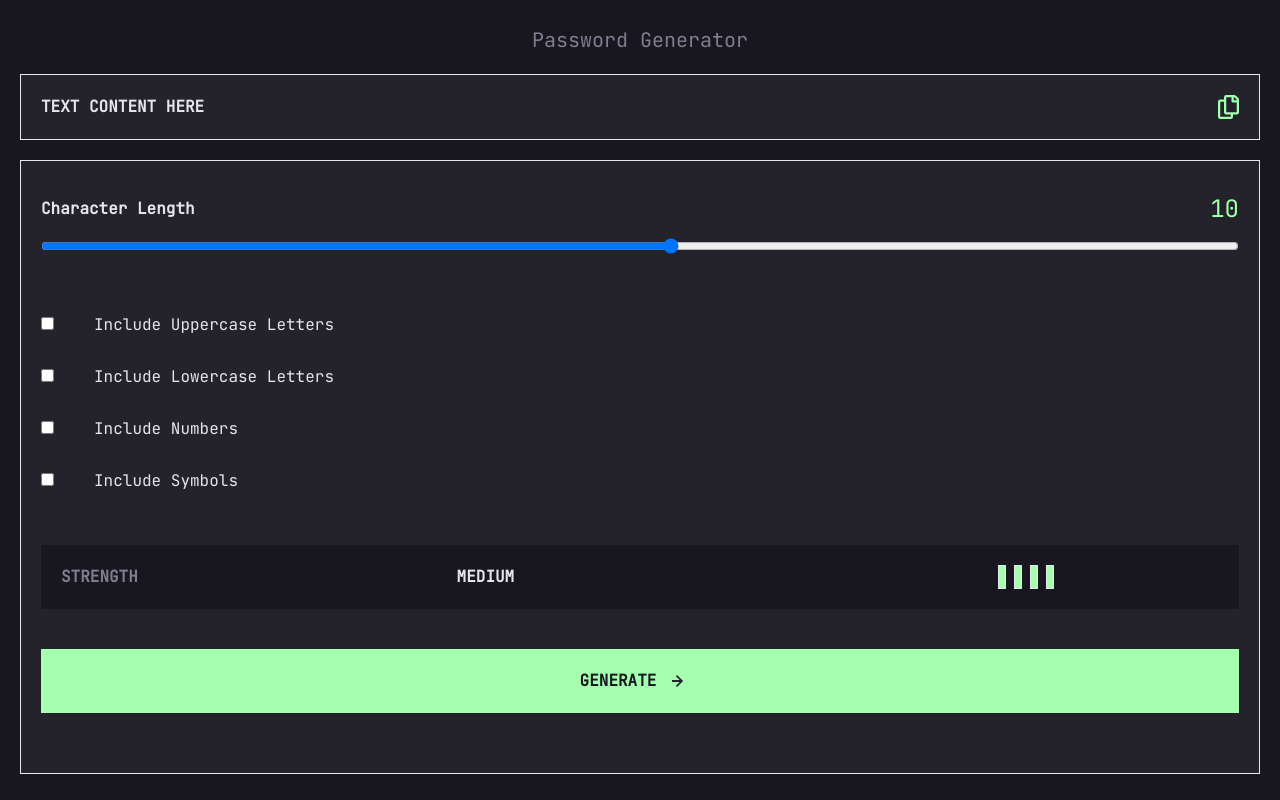
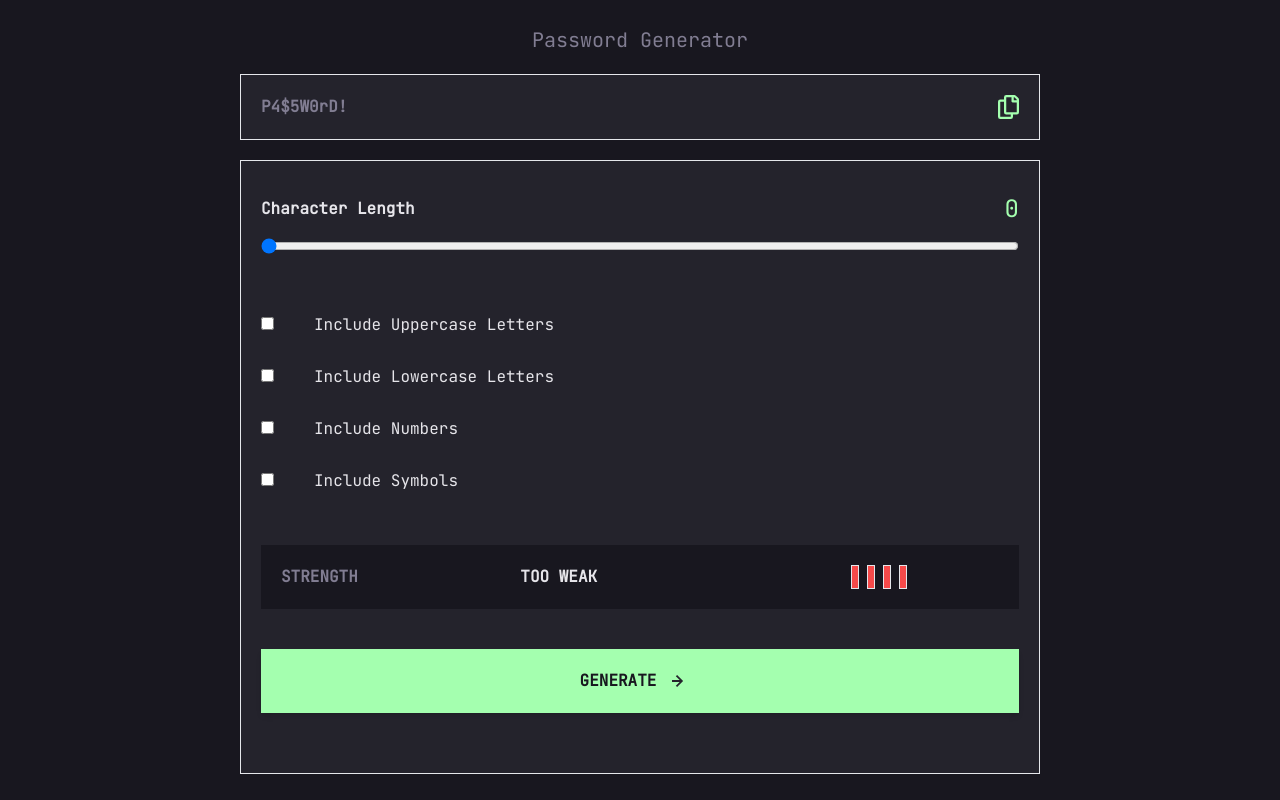
Before and after one commit to joshuabroqueza/password-generator, a React (Vite) app in the folder password-generator/: page / in a window 1280 px wide. Built offline with nearby package versions, Linux system fonts and the light colour scheme.

Commit message:
Update the structure
1. Add a component folder
2. Add functionality in each component.
3. Add a copy functionality when the copy icon is click.
4. Add a functionality displaying a password strength.

```diff
--- a/password-generator/index.html
+++ b/password-generator/index.html
@@ -4,7 +4,7 @@
     <meta charset="UTF-8" />
     <link rel="icon" type="image/svg+xml" href="/vite.svg" />
     <meta name="viewport" content="width=device-width, initial-scale=1.0" />
-    <title>Vite + React</title>
+    <title>Password Generator</title>
   </head>
   <body>
     <div id="root"></div>
--- a/password-generator/src/App.jsx
+++ b/password-generator/src/App.jsx
@@ -1,17 +1,87 @@
 import copy_icon from "./assets/icon-copy.svg";
 import arrow_right from "./assets/icon-arrow-right.svg";
+import { useState } from "react";
+import InputContainer from "./components/InputContainer";
+import CharacterLengthSlider from "./components/CharacterLenghtSlider";
+import DisplayPasswordStrength from "./components/DisplayPasswordStrength";
 
 export default function App() {
+  const [include_in_password, setInclude_in_password] = useState({
+    uppercase: false,
+    lowercase: false,
+    include_numbers: false,
+    include_symbols: false,
+  });
+
+  const [passwordValue, setPasswordValue] = useState("P4$5W0rD!");
+
+  const [character_length, setCharacter_length] = useState(0);
+
+  const handleCharacterLengthChange = (value) => {
+    setCharacter_length(value);
+  };
+
+  const handleIncludeInPasswordChange = (updatedIncludeInPassword) => {
+    setInclude_in_password(updatedIncludeInPassword);
+  };
+
+  const handleGeneratePassword = () => {
+    const uppercaseLetters = "ABCDEFGHIJKLMNOPQRSTUVWXYZ";
+    const lowercaseLetters = "abcdefghijklmnopqrstuvwxyz";
+    const numbers = "0123456789";
+    const symbols = "!@#$%^&*()";
+
+    let possibleChars = "";
+    let generatedPassword = "";
+
+    if (include_in_password.uppercase) {
+      possibleChars += uppercaseLetters;
+    }
+    if (include_in_password.lowercase) {
+      possibleChars += lowercaseLetters;
+    }
+    if (include_in_password.include_numbers) {
+      possibleChars += numbers;
+    }
+    if (include_in_password.include_symbols) {
+      possibleChars += symbols;
+    }
+
+    const possibleCharsLength = possibleChars.length;
+
+    for (let i = 0; i < character_length; i++) {
+      const randomIndex = Math.floor(Math.random() * possibleCharsLength);
+      generatedPassword += possibleChars[randomIndex];
+    }
+
+    setPasswordValue(generatedPassword);
+  };
+
+  const handleCopyPassword = () => {
+    navigator.clipboard.writeText(passwordValue);
+  };
+
   return (
-    <div className="bg-more-black h-screen w-full px-5 flex flex-col justify-center items-center font-jetbrains">
+    <div
+      className="bg-more-black h-screen w-full px-5 md:px-20 lg:px-60
+     flex flex-col justify-center items-center font-jetbrains"
+    >
       {/* HEADER */}
       <div>
         <h1 className="text-semi-gray text-xl">Password Generator</h1>
       </div>
       {/* PASSWORD VALUE */}
       <div className="text-jetbrains password_value flex justify-between flex-row border w-full p-5 bg-semi-black m-5">
-        <div className="text-semi-white font-semibold">TEXT CONTENT HERE</div>
-        <button>
+        <div
+          className={
+            passwordValue === "P4$5W0rD!"
+              ? `text-semi-gray font-semibold`
+              : `text-semi-white font-semibold`
+          }
+        >
+          {passwordValue}
+        </div>
+        <button onClick={() => handleCopyPassword()}>
           <img src={copy_icon} alt="copy icon" />
         </button>
       </div>
@@ -19,91 +89,34 @@ export default function App() {
       {/* BODY */}
       <div className="text-semi-gray bg-semi-black w-full border p-5">
         {/* CHARACTER LENGTH CONTAINER */}
-        <div className="character_length_container">
-          <div className="flex flex-row justify-between items-center my-3">
-            <h1 className="font-semibold text-semi-white">Character Length</h1>
-            <div className="character_length_value text-2xl text-more-green">
-              10
-            </div>
-          </div>
-          <div className="input_bar_container">
-            {/* INPUT BAR ELEMENT WITH A MINIMUM 1 AND MAX 20 VALUE */}
-
-            <input
-              min="1"
-              max="20"
-              type="range"
-              className="in-range:border-more-green w-full in-range:bg-more-green in-range:text-more-green"
+        <CharacterLengthSlider
+          character_length={character_length}
+          onCharacterLengthChange={handleCharacterLengthChange}
         />
-          </div>
 
         {/* INCLUDE IN THE PASSWORD CONTAINER */}
-          <div className="my-10">
-            <div className="p_include_child py-3 my-1">
-              <input
-                type="checkbox"
-                name="uppercase"
-                id="uppercase"
-                className="mr-10 active:bg-more-green"
+        <InputContainer
+          include_in_password={include_in_password}
+          onIncludeInPasswordChange={handleIncludeInPasswordChange}
         />
-              <label htmlFor="uppercase" className="text-semi-white">
-                Include Uppercase Letters
-              </label>
-            </div>
-            <div className="p_include_child py-3 my-1">
-              <input
-                type="checkbox"
-                name="lowercase"
-                id="lowercase"
-                className="mr-10 active:bg-more-green"
-              />
-              <label htmlFor="lowercase" className="text-semi-white">
-                Include Lowercase Letters
-              </label>
-            </div>
-            <div className="p_include_child py-3 my-1">
-              <input
-                type="checkbox"
-                name="include_numbers"
-                id="include_numbers"
-                className="mr-10 active:bg-more-green"
-              />
-              <label htmlFor="include_numbers" className="text-semi-white">
-                Include Numbers
-              </label>
-            </div>
-            <div className="p_include_child py-3 my-1">
-              <input
-                type="checkbox"
-                name="include_symbols"
-                id="include_symbols"
-                className="mr-10 active:bg-more-green"
-              />
-              <label htmlFor="include_symbols" className="text-semi-white">
-                Include Symbols
-              </label>
-            </div>
-          </div>
 
         {/* DIPLAY PASSWORD STRENGTH STATUS */}
-          <div className="flex flex-row justify-between bg-more-black p-5">
-            <h1 className="text-semi-gray font-semibold uppercase">Strength</h1>
-            <div className="text-semi-white font-semibold">MEDIUM</div>
-            <div className="strength_status_container flex flex-row justify-center w-1/3">
-              <div className="strength_status_child w-2 mx-1 border h-full bg-more-green"></div>
-              <div className="strength_status_child w-2 mx-1 border h-full bg-more-green"></div>
-              <div className="strength_status_child w-2 mx-1 border h-full bg-more-green"></div>
-              <div className="strength_status_child w-2 mx-1 border h-full bg-more-green"></div>
-            </div>
-          </div>
+        <DisplayPasswordStrength
+          include_in_password={include_in_password}
+          character_length={character_length}
+        />
 
         {/* GENERATE PASSWORD BUTTON */}
-          <button className=" bg-more-green my-10 p-5 w-full flex flex-row justify-center items-center">
+        <button
+          onClick={() => {
+            handleGeneratePassword();
+          }}
+          className=" bg-more-green active:bg-semi-black active:border-more-green active:border active:text-more-green shadow-md hover:shadow-xl active:scale-90 transition duration-300 my-10 p-5 w-full flex flex-row justify-center items-center"
+        >
           <span className="text-more-black font-bold">GENERATE</span>
           <img src={arrow_right} alt="arrow_right" className="mx-4" />
         </button>
       </div>
     </div>
-    </div>
   );
 }
--- /dev/null
+++ b/password-generator/src/components/CharacterLenghtSlider.jsx
@@ -0,0 +1,35 @@
+import React from "react";
+
+const CharacterLengthSlider = ({
+  character_length,
+  onCharacterLengthChange,
+}) => {
+  const handleSliderChange = (event) => {
+    const value = parseInt(event.target.value);
+    onCharacterLengthChange(value);
+  };
+
+  return (
+    <div className="character_length_container">
+      <div className="flex flex-row justify-between items-center my-3">
+        <h1 className="font-semibold text-semi-white">Character Length</h1>
+        <div className="character_length_value text-2xl text-more-green">
+          {character_length}
+        </div>
+      </div>
+      <div className="input_bar_container">
+        {/* INPUT BAR ELEMENT WITH A MINIMUM 1 AND MAX 20 VALUE */}
+        <input
+          min="1"
+          max="20"
+          type="range"
+          value={character_length}
+          onChange={handleSliderChange}
+          className="in-range:border-more-green w-full in-range:bg-more-green in-range:text-more-green"
+        />
+      </div>
+    </div>
+  );
+};
+
+export default CharacterLengthSlider;
--- /dev/null
+++ b/password-generator/src/components/DisplayPasswordStrength.jsx
@@ -0,0 +1,48 @@
+import React from "react";
+
+const DisplayPasswordStrength = ({ character_length, include_in_password }) => {
+  let passwordStrength = "WEAK";
+  let strengthStatusClasses = "strength_status_child  w-2 mx-1 border h-full";
+
+  if (
+    character_length < 10 &&
+    Object.values(include_in_password).filter(Boolean).length === 0
+  ) {
+    passwordStrength = "TOO WEAK";
+    strengthStatusClasses += " bg-semi-red";
+  } else if (
+    character_length >= 8 &&
+    character_length <= 12 &&
+    Object.values(include_in_password).filter(Boolean).length >= 2
+  ) {
+    passwordStrength = "MEDIUM";
+    strengthStatusClasses += " bg-semi-orange";
+  } else if (
+    character_length > 10 &&
+    Object.values(include_in_password).filter(Boolean).length === 3
+  ) {
+    passwordStrength = "STRONG";
+    strengthStatusClasses += " bg-semi-yellow";
+  } else if (
+    character_length > 12 &&
+    Object.values(include_in_password).filter(Boolean).length === 4
+  ) {
+    passwordStrength = "VERY STRONG";
+    strengthStatusClasses += " bg-more-green";
+  }
+
+  return (
+    <div className="flex flex-row justify-between bg-more-black p-5">
+      <h1 className="text-semi-gray font-semibold uppercase">Strength</h1>
+      <div className="text-semi-white font-semibold">{passwordStrength}</div>
+      <div className="strength_status_container flex flex-row justify-center w-1/3">
+        <div className={strengthStatusClasses}></div>
+        <div className={strengthStatusClasses}></div>
+        <div className={strengthStatusClasses}></div>
+        <div className={strengthStatusClasses}></div>
+      </div>
+    </div>
+  );
+};
+
+export default DisplayPasswordStrength;
--- /dev/null
+++ b/password-generator/src/components/InputContainer.jsx
@@ -0,0 +1,72 @@
+import React from "react";
+import { useState } from "react";
+
+const InputContainer = ({ include_in_password, onIncludeInPasswordChange }) => {
+  const handleCheckboxChange = (event) => {
+    const { name, checked } = event.target;
+    const updatedIncludeInPassword = {
+      ...include_in_password,
+      [name]: checked,
+    };
+    onIncludeInPasswordChange(updatedIncludeInPassword);
+  };
+
+  return (
+    <div className="my-10">
+      <div className="p_include_child py-3 my-1">
+        <input
+          type="checkbox"
+          name="uppercase"
+          id="uppercase"
+          checked={include_in_password.uppercase}
+          onChange={handleCheckboxChange}
+          className="mr-10 active:bg-more-green"
+        />
+        <label htmlFor="uppercase" className="text-semi-white">
+          Include Uppercase Letters
+        </label>
+      </div>
+      <div className="p_include_child py-3 my-1">
+        <input
+          type="checkbox"
+          name="lowercase"
+          id="lowercase"
+          checked={include_in_password.lowercase}
+          onChange={handleCheckboxChange}
+          className="mr-10 active:bg-more-green"
+        />
+        <label htmlFor="lowercase" className="text-semi-white">
+          Include Lowercase Letters
+        </label>
+      </div>
+      <div className="p_include_child py-3 my-1">
+        <input
+          type="checkbox"
+          name="include_numbers"
+          id="include_numbers"
+          checked={include_in_password.include_numbers}
+          onChange={handleCheckboxChange}
+          className="mr-10 active:bg-more-green"
+        />
+        <label htmlFor="include_numbers" className="text-semi-white">
+          Include Numbers
+        </label>
+      </div>
+      <div className="p_include_child py-3 my-1">
+        <input
+          type="checkbox"
+          name="include_symbols"
+          id="include_symbols"
+          checked={include_in_password.include_symbols}
+          onChange={handleCheckboxChange}
+          className="mr-10 active:bg-more-green"
+        />
+        <label htmlFor="include_symbols" className="text-semi-white">
+          Include Symbols
+        </label>
+      </div>
+    </div>
+  );
+};
+
+export default InputContainer;
```
Lines whose indentation alone changed are shown as unchanged.
